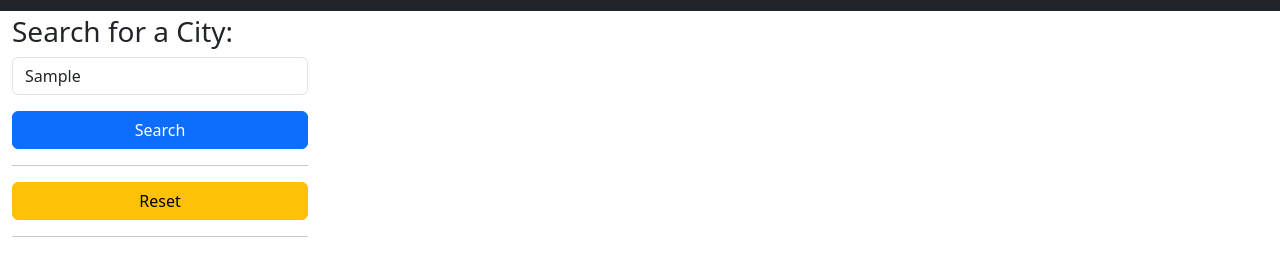
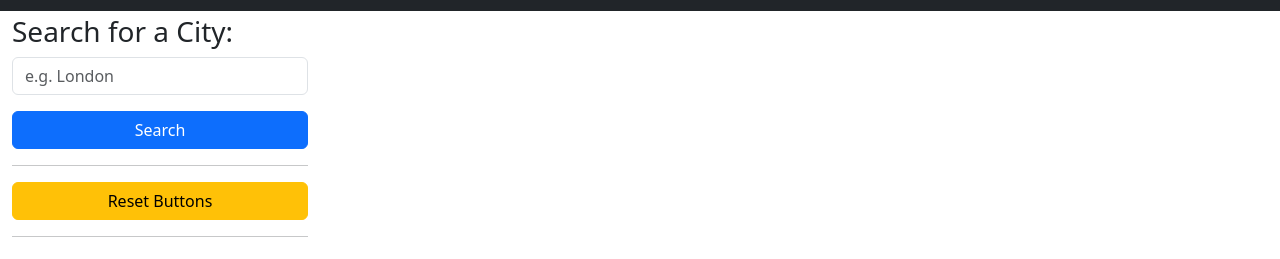
Before and after one commit to 046159/Weather-Dashboard, a plain HTML site: page index.html in a window 1280 px wide. Both pictures are taken after typing "Sample" into the empty fields and a click on the button "Search". Shown: the part 61-320 px from the top of the page. Drawn offline with nearby package versions, Linux system fonts and the light colour scheme; no server answers.

Commit message:
Added code to clear the input field after Search Button is pressed

```diff
--- a/assets/js/script.js
+++ b/assets/js/script.js
@@ -42,7 +42,7 @@ function displayCity(event) {
 
     /* ------------------ Call function to get weather for city ----------------- */
     getWeather(city);
-
+    document.getElementById("search-input").value = ""; // Clear the input field afterwards
 }
 
 /* -------------------------------------------------------------------------- */
--- a/index.html
+++ b/index.html
@@ -40,7 +40,7 @@
                 <div id="reset-button-div" class="hide">
                   <button type="submit" class="btn col-12 reset-button btn-warning" id="reset-button"
                     aria-label="submit reset">
-                    Reset
+                    Reset Buttons
                   </button>
                   <hr class="hr weather-hr" />
                 </div>
```
